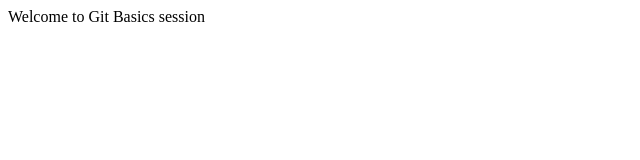
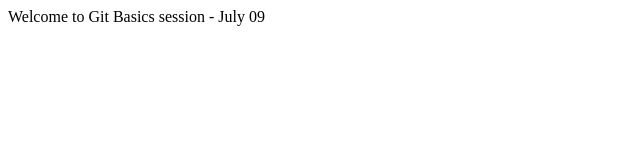
Before and after one commit to jaycek/GitBasics, a plain HTML site: page index.html in a window 1280 px wide. Shown: the full height of the page, 0-640 px from the left. Drawn offline with Linux system fonts and the light colour scheme.

Commit message:
changed index

```diff
--- a/index.html
+++ b/index.html
@@ -6,6 +6,6 @@
     <title>Git Basics</title>
 </head>
 <body>
-    Welcome to Git Basics session
+    Welcome to Git Basics session - July 09
 </body>
 </html>
```
Also changed, not shown: 1 other file.
